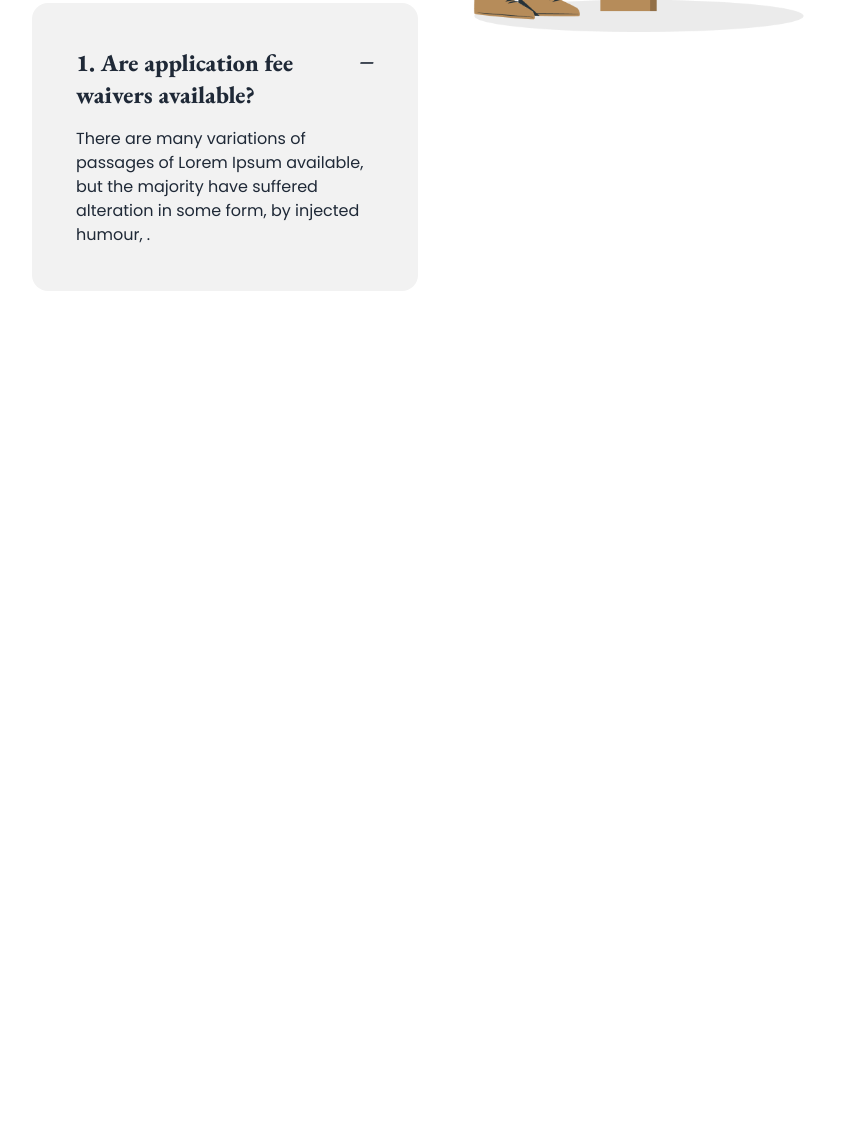
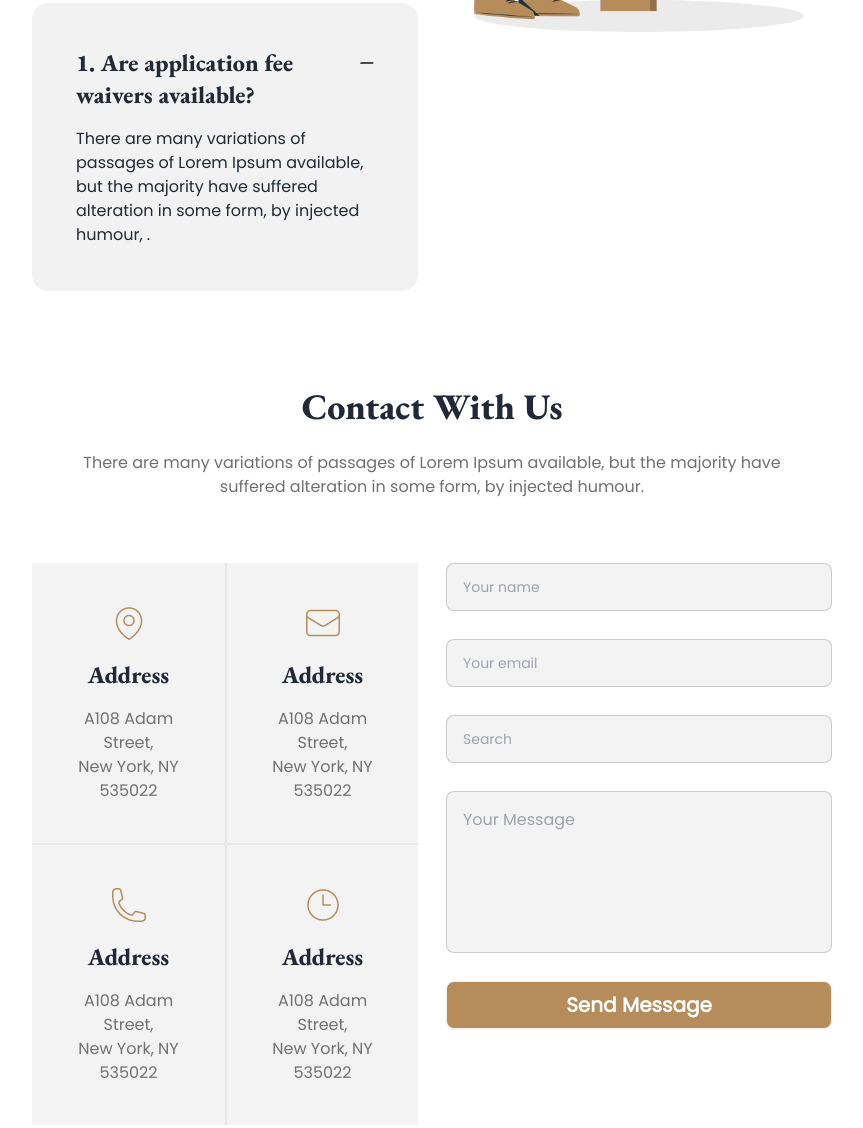
Before and after one commit to sahedali5/legal-law-with-daisy-ui, a plain HTML site: page index.html in a window 1280 px wide. Shown: the part 4011-5139 px from the top of the page, without its empty margins (208-1071 px from the left). Before the commit the page ends 4406 px from the top, so only its background shows below. Drawn offline with nearby package versions, Linux system fonts and the light colour scheme; files whose address does not match are found by name.

Commit message:
contact card and frome are ready

```diff
--- a/index.html
+++ b/index.html
@@ -299,20 +299,20 @@
             </div>
         </section>
         <!-- FAQ section  -->
-        <section class="my-24">
-            <div class="text-center mb-16 ">
-                <h1 class="text-color-secondery text-4xl font-eb font-extrabold mb-6">Frequently Asked Any Questions
-                </h1>
-                <p class="text-color-primay font-poppins">There are many variations of passages of Lorem Ipsum
-                    available, but the majority have
-                    <br> suffered alteration in some form, by injected humour.
-                </p>
-            </div>
+        <section class="my-24 text-center">
+            <!-- class="text-center mb-16 " -->
+            <h1 class="text-color-secondery text-4xl font-eb font-extrabold mb-6">Frequently Asked Any Questions
+            </h1>
+            <p class="text-color-primay font-poppins mb-16">There are many variations of passages of Lorem Ipsum
+                available, but the majority have
+                <br> suffered alteration in some form, by injected humour.
+            </p>
+
             <!-- FAQ container  -->
-            <div class="flex flex-col lg:flex-row gap-7">
+            <div class="flex flex-col lg:flex-row gap-7 ">
                 <!-- accordion container  -->
-                <div class="flex-1 space-y-7">
-                    <div class="collapse collapse-plus bg-base-200 p-7 ">
+                <div class="flex-1 space-y-7 ">
+                    <div class="collapse collapse-plus bg-base-200 p-7 text-start ">
                         <input type="radio" name="my-accordion-3" checked="checked" />
                         <div class="collapse-title text-color-secondery font-eb text-2xl font-extrabold">1. Are
                             application fee waivers available?
@@ -327,7 +327,7 @@
                                 suffered alteration in some form, by injected humour, . </p>
                         </div>
                     </div>
-                    <div class="collapse collapse-plus bg-base-200 p-7 ">
+                    <div class="collapse collapse-plus bg-base-200 p-7 text-start ">
                         <input type="radio" name="my-accordion-3" checked="checked" />
                         <div class="collapse-title text-color-secondery font-eb text-2xl font-extrabold">1. Are
                             application fee waivers available?
@@ -342,7 +342,7 @@
                                 suffered alteration in some form, by injected humour, . </p>
                         </div>
                     </div>
-                    <div class="collapse collapse-plus bg-base-200 p-7 ">
+                    <div class="collapse collapse-plus bg-base-200 p-7 text-start ">
                         <input type="radio" name="my-accordion-3" checked="checked" />
                         <div class="collapse-title text-color-secondery font-eb text-2xl font-extrabold">1. Are
                             application fee waivers available?
@@ -363,6 +363,70 @@
                 </div>
             </div>
         </section>
+        <!-- Contact section  -->
+        <section class="my-24 text-center">
+            <h1 class="text-color-secondery font-eb text-4xl font-extrabold mb-6">Contact With Us</h1>
+            <p class="text-color-primary font-poppins mb-16">There are many variations of passages of Lorem Ipsum
+                available,
+                but the majority have <br> suffered alteration in some form, by injected humour.</p>
+            <!-- contact card container  -->
+            <div class="flex gap-7 flex-col lg:flex-row">
+                <div class="flex-1 grid grid-cols-1 md:grid-cols-2 lg:grid-cols-2  ">
+                    <!-- contact card 1 -->
+                    <div class="flex flex-col justify-center items-center gap-4 border-b-2 p-5 lg:p-10 bg-[#F3F3F3]   ">
+                        <img src="images/location.png" alt="">
+                        <h2 class="font-eb text-2xl font-extrabold">Address</h2>
+                        <h4 class="font-poppins text-color-primary">A108 Adam Street, <br>
+                            New York, NY 535022</h4>
+                    </div>
+                    <!-- contact card 2 -->
+                    <div
+                        class="flex flex-col justify-center items-center gap-4 border-b-2 border-l-2  p-5 lg:p-10 bg-[#F3F3F3] ">
+                        <img src="images/email.png" alt="">
+                        <h2 class="font-eb text-2xl font-extrabold">Address</h2>
+                        <h4 class="font-poppins text-color-primary">A108 Adam Street, <br>
+                            New York, NY 535022</h4>
+                    </div>
+                    <!-- contact card 3 -->
+                    <div class="flex flex-col justify-center items-center gap-4   p-5 lg:p-10 bg-[#F3F3F3]  ">
+                        <img src="images/call.png" alt="">
+                        <h2 class="font-eb text-2xl font-extrabold">Address</h2>
+                        <h4 class="font-poppins text-color-primary">A108 Adam Street, <br>
+                            New York, NY 535022</h4>
+                    </div>
+                    <!-- contact card 4 -->
+                    <div class="flex flex-col justify-center items-center gap-4 border-l-2  p-5 lg:p-10 bg-[#F3F3F3]  ">
+                        <img src="images/time.png" alt="">
+                        <h2 class="font-eb text-2xl font-extrabold">Address</h2>
+                        <h4 class="font-poppins text-color-primary">A108 Adam Street, <br>
+                            New York, NY 535022</h4>
+                    </div>
+
+                </div>
+                <div class="space-y-7 flex-1">
+                    <label class="input input-md input-bordered flex items-center gap-2 bg-[#F3F3F3]">
+
+                        <input type="text" class="grow font-poppins text-color-primary" placeholder="Your name" />
+                    </label>
+                    <label class="input input-md input-bordered flex items-center gap-2 bg-[#F3F3F3]">
+
+                        <input type="text" class="grow font-poppins text-color-primary" placeholder="Your email" />
+                    </label>
+                    <label class="input input-md input-bordered flex items-center gap-2 bg-[#F3F3F3]">
+                        <input type="text" class="grow font-poppins text-color-primary" placeholder="Search" />
+
+                    </label>
+                    <label class="input h-[162px] input-bordered flex items-start pt-4 gap-2 bg-[#F3F3F3]">
+                        <input type="text" class="grow font-poppins text-base text-color-primary"
+                            placeholder="Your Message" />
+                    </label>
+                    <button
+                        class="btn w-full text-white hover:text-black text-xl font-poppins font-semibold bg-[#B68C5A] rounded-lg">Send
+                        Message</button>
+                </div>
+
+            </div>
+        </section>
     </main>
     <!-- footer section  -->
     <footer>
```
